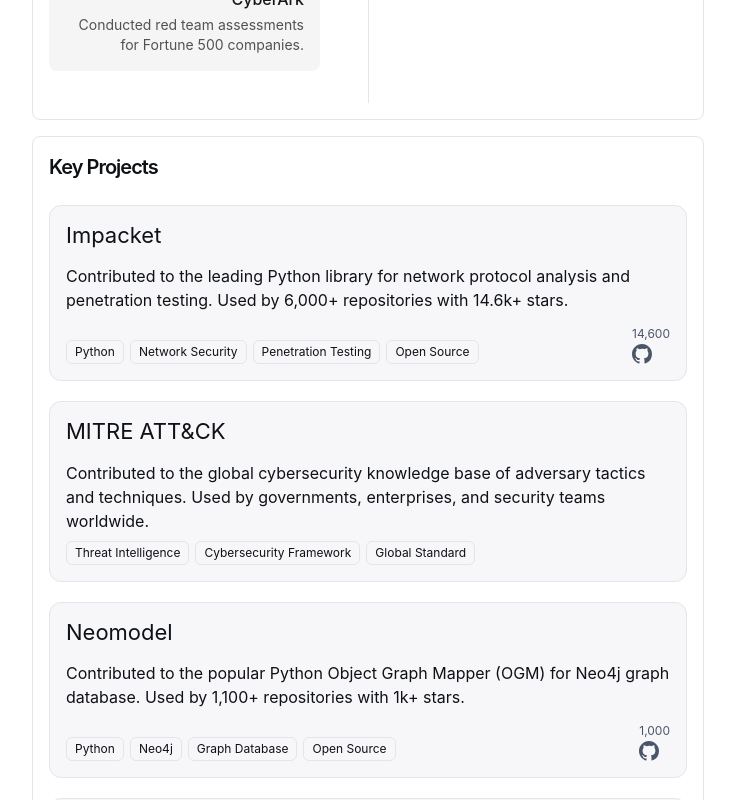
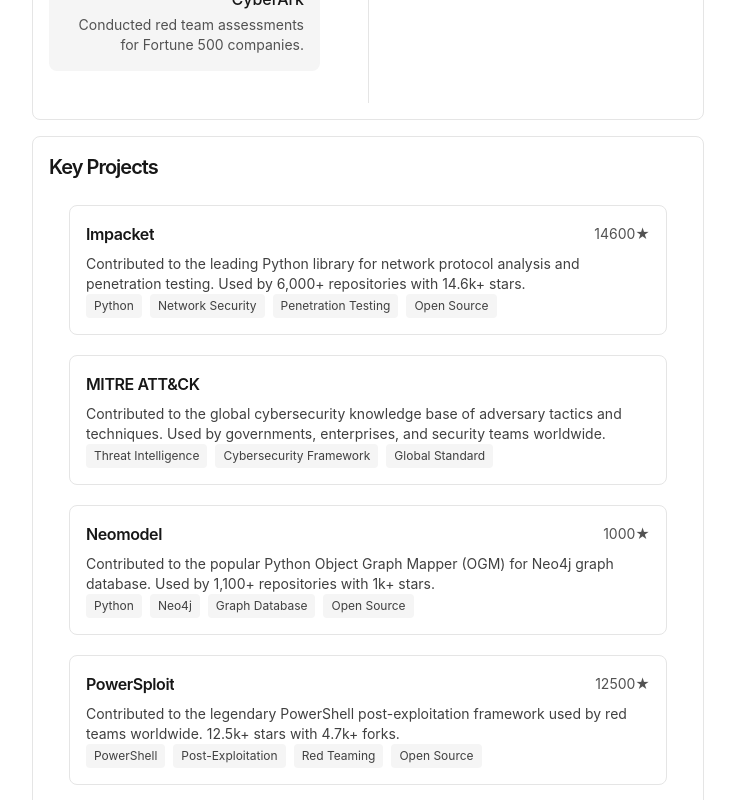
Before and after one commit to MrAnde7son/mrande7son-portfolio, a Next.js app: page / in a window 1280 px wide. Shown: the part 1520-2320 px from the top of the page, without its empty margins (272-1007 px from the left). Built offline with nearby package versions, Linux system fonts and the light colour scheme.

Commit message:
chore: add tailwind config with typography plugin

```diff
--- a/app/components/ProjectCard.tsx
+++ b/app/components/ProjectCard.tsx
@@ -17,38 +17,43 @@
   href,
   className = '',
 }: ProjectCardProps) {
-  return (
-    <div className={`card project-card transition-transform hover:scale-[1.02] ${className}`}>
-      <div className="project-card__header">
-        <h3 className="project-card__title">{title}</h3>
+  const card = (
+    <article
+      className={`h-full p-4 rounded-lg border border-neutral-200 dark:border-neutral-700 bg-white dark:bg-neutral-900 text-neutral-900 dark:text-neutral-100 flex flex-col ${className}`}
+    >
+      <header className="flex items-center gap-2 min-w-0">
+        <h3 className="min-w-0 text-base font-semibold tracking-tight text-neutral-900 dark:text-neutral-100 truncate">
+          {title}
+        </h3>
+        {stars !== undefined && (
+          <span className="ml-auto shrink-0 text-sm text-neutral-600 dark:text-neutral-300">
+            {stars}★
+          </span>
+        )}
+      </header>
+
+      <p className="mt-2 text-sm text-neutral-700 dark:text-neutral-200 line-clamp-3">
+        {description}
+      </p>
+
+      <div className="mt-auto flex flex-wrap gap-2">
+        {tags.map((t) => (
+          <span
+            key={t}
+            className="text-xs px-2 py-1 rounded bg-neutral-100 dark:bg-neutral-800 text-neutral-700 dark:text-neutral-200"
+          >
+            {t}
+          </span>
+        ))}
       </div>
-      <p className="project-card__description">{description}</p>
-      <div className="project-card__meta">
-        <div className="project-card__badges">
-          {tags.map((tag, index) => (
-            <span key={index} className="project-card__badge">
-              {tag}
-            </span>
-          ))}
-        </div>
-        {href && stars !== undefined && (
-          <Link
-            href={href}
-            target="_blank"
-            rel="noopener noreferrer"
-            className="muted project-card__star"
-          >
-            <span className="text-xs">{stars.toLocaleString()}</span>
-            <svg className="w-5 h-5" viewBox="0 0 20 20" fill="currentColor">
-              <path
-                fillRule="evenodd"
-                d="M10 0C4.477 0 0 4.484 0 10.017c0 4.425 2.865 8.18 6.839 9.504.5.092.682-.217.682-.483 0-.237-.008-.868-.013-1.703-2.782.605-3.369-1.343-3.369-1.343-.454-1.158-1.11-1.466-1.11-1.466-.908-.62.069-.608.069-.608 1.003.07 1.531 1.032 1.531 1.032.892 1.53 2.341 1.088 2.91.832.092-.647.35-1.088.636-1.338-2.22-.253-4.555-1.113-4.555-4.951 0-1.093.39-1.988 1.029-2.688-.103-.253-.446-1.272.098-2.65 0 0 .84-.27 2.75 1.026A9.564 9.564 0 0110 4.844c.85.004 1.705.115 2.504.337 1.909-1.296 2.747-1.027 2.747-1.027.546 1.379.203 2.398.1 2.651.64.7 1.028 1.595 1.028 2.688 0 3.848-2.339 4.695-4.566 4.942.359.31.678.921.678 1.856 0 1.338-.012 2.419-.012 2.747 0 .268.18.58.688.482A10.019 10.019 0 0020 10.017C20 4.484 15.522 0 10 0z"
-                clipRule="evenodd"
-              />
-            </svg>
-          </Link>
-        )}
-      </div>
-    </div>
+    </article>
+  )
+
+  return href ? (
+    <Link href={href} target="_blank" rel="noopener noreferrer" className="block">
+      {card}
+    </Link>
+  ) : (
+    card
   )
 }
--- a/app/components/ProjectsGrid.tsx
+++ b/app/components/ProjectsGrid.tsx
@@ -3,7 +3,8 @@
 
 export default function ProjectsGrid() {
   return (
-    <div className="projectsGrid">
+    <section className="projectsSection mx-auto px-5 max-w-[1320px]">
+      <div className="grid gap-5 grid-cols-[repeat(auto-fit,minmax(280px,1fr))] md:grid-cols-[repeat(auto-fit,minmax(320px,1fr))]">
         {projects.map((project, index) => (
           <ProjectCard
             key={index}
@@ -15,5 +16,6 @@
           />
         ))}
       </div>
+    </section>
   )
 }
--- a/app/components/bento.tsx
+++ b/app/components/bento.tsx
@@ -12,7 +12,7 @@
 export function BentoCard({ children, className = '' }: { children: React.ReactNode; className?: string }) {
   return (
     <div
-      className={`p-4 rounded-lg border border-neutral-200 dark:border-neutral-800 bg-[var(--bg)] text-[var(--text)] ${className}`}
+      className={`p-4 rounded-lg border border-neutral-200 dark:border-neutral-700 bg-white dark:bg-neutral-900 text-neutral-900 dark:text-neutral-100 ${className}`}
     >
       {children}
     </div>
--- a/app/components/posts.tsx
+++ b/app/components/posts.tsx
@@ -24,10 +24,10 @@
             href={`/blog/${post.slug}`}
           >
             <div className="w-full flex flex-col">
-              <p className="text-neutral-900 dark:text-white tracking-tight">
+              <p className="text-neutral-900 dark:text-neutral-100 tracking-tight">
                 {post.metadata.title}
               </p>
-              <p className="text-neutral-500 dark:text-white">
+              <p className="text-neutral-600 dark:text-neutral-300">
                 {formatDate(post.metadata.date)}
               </p>
             </div>
--- a/app/global.css
+++ b/app/global.css
@@ -7,6 +7,7 @@
 
 /* Theme variables */
 :root {
+  color-scheme: light dark;
   /* Light theme */
   --bg: #ffffff;
   --fg: #0e1116;
@@ -49,7 +50,6 @@
 body {
   background: var(--bg);
   color: var(--fg);
-  color-scheme: light dark;
 }
 
 a {
@@ -58,12 +58,6 @@
 
 .muted {
   color: var(--muted-fg);
-}
-
-.card {
-  background: var(--card-bg);
-  border: 1px solid var(--border);
-  border-radius: 12px;
 }
 
 html[data-theme='light'] {
@@ -88,78 +82,6 @@
 
 html {
   min-width: 360px;
-}
-
-.projectsGrid {
-  display: grid;
-  gap: 16px;
-  grid-template-columns: repeat(auto-fit, minmax(280px, 1fr));
-  align-items: stretch;
-}
-
-@media (min-width: 1200px) {
-  .projectsGrid {
-    gap: 20px;
-    grid-template-columns: repeat(auto-fit, minmax(320px, 1fr));
-  }
-}
-
-.project-card {
-  display: flex;
-  flex-direction: column;
-  padding: 16px;
-}
-
-.project-card__header {
-  display: flex;
-  align-items: center;
-  gap: 8px;
-  min-width: 0;
-}
-
-.project-card__title {
-  font-size: clamp(1rem, 1.2vw + 0.6rem, 1.375rem);
-  line-height: 1.2;
-  margin: 0 0 8px 0;
-  word-break: break-word;
-  min-width: 0;
-}
-
-.project-card__description {
-  margin-top: 8px;
-  line-height: 1.5;
-  display: -webkit-box;
-  -webkit-line-clamp: 4;
-  -webkit-box-orient: vertical;
-  overflow: hidden;
-}
-
-.project-card__meta {
-  display: flex;
-  flex-wrap: wrap;
-  gap: 8px;
-  align-items: center;
-  margin-top: 8px;
-}
-
-.project-card__badges {
-  display: flex;
-  flex-wrap: wrap;
-  gap: 6px;
-  margin-top: auto;
-}
-
-.project-card__badge {
-  padding: 2px 8px;
-  background: var(--card-bg);
-  border: 1px solid var(--border);
-  border-radius: 6px;
-  font-size: 0.75rem;
-}
-
-.project-card__star {
-  margin-left: auto;
-  white-space: nowrap;
 }
 
 .prose .anchor {
--- /dev/null
+++ b/tailwind.config.js
@@ -0,0 +1,5 @@
+module.exports = {
+  darkMode: 'class',
+  content: ['./app/**/*.{js,ts,jsx,tsx}','./pages/**/*.{js,ts,jsx,tsx}','./components/**/*.{js,ts,jsx,tsx}'],
+  plugins: [require('@tailwindcss/typography')],
+}
```
Also changed, not shown: app/about/page.tsx (+37 -37 lines). Lines whose indentation alone changed are shown as unchanged.
